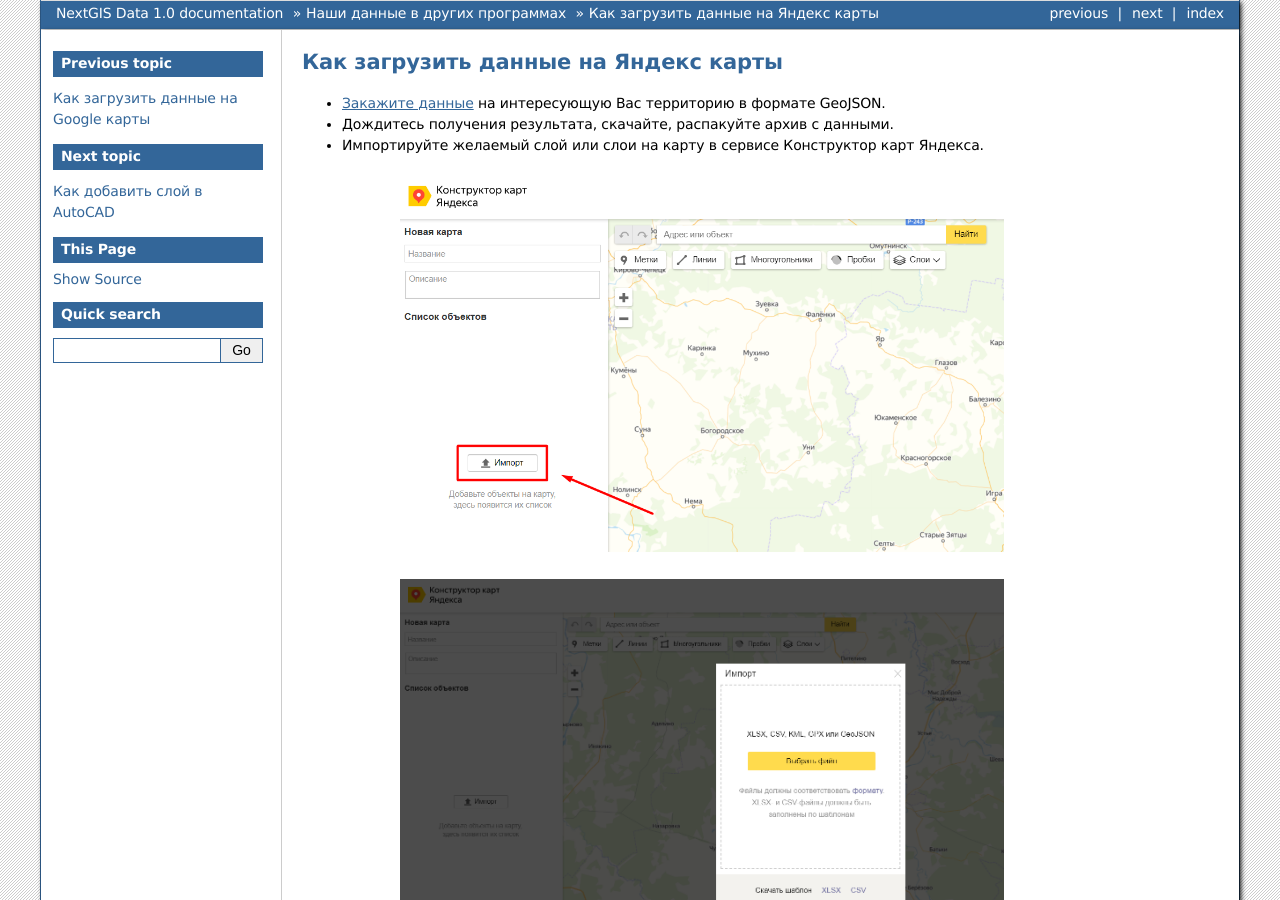
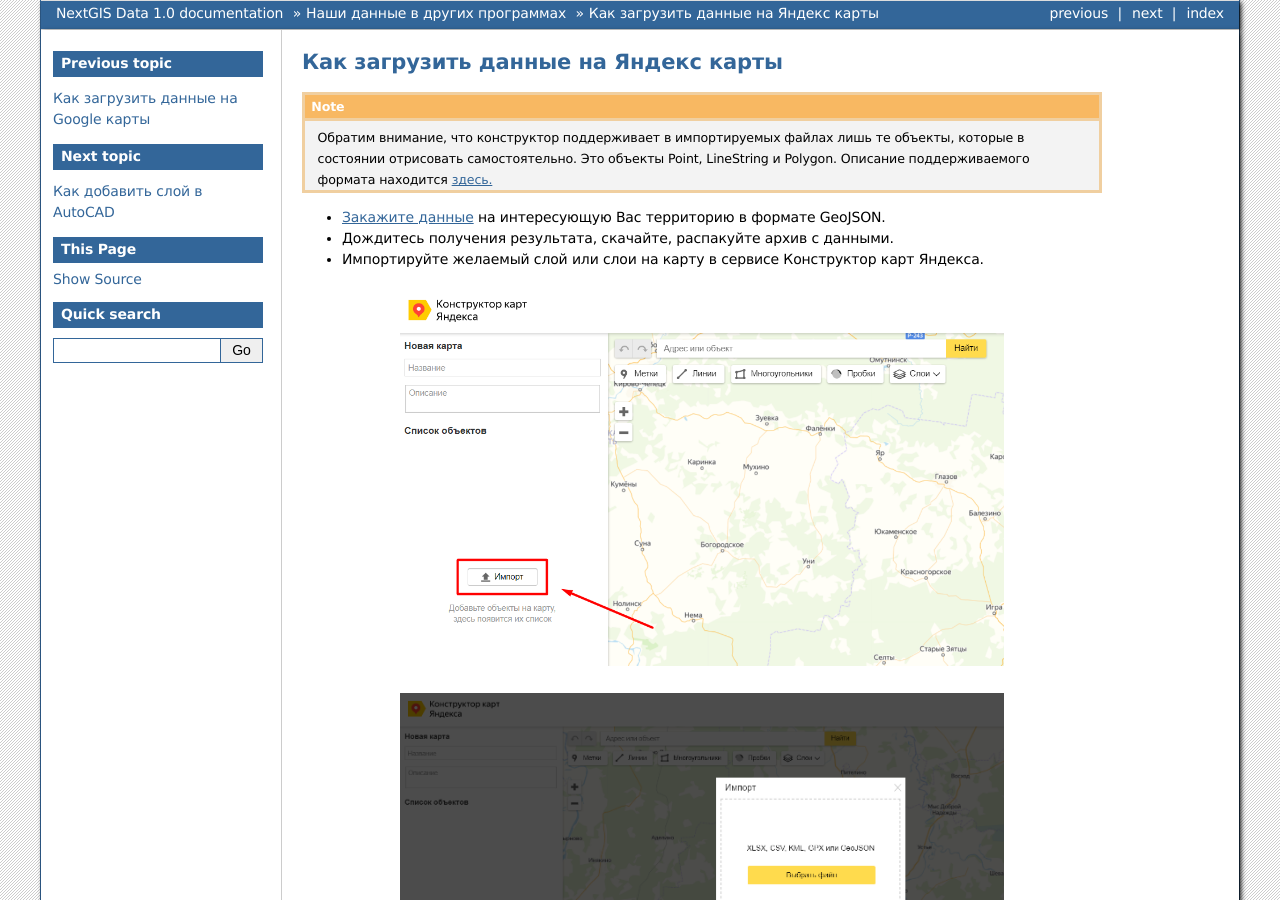
Before and after one commit to nextgis/docs_data, a Sphinx documentation site: the page built from source/yandex_const.rst, in a window 1280 px wide and 900 px high. Built offline with Sphinx 7.4.7, drawn with Linux system fonts in a browser that asks for light colours; formulas are drawn with MathJax 3; pages that are not in the unit, such as notebooks, are missing from menus.

Commit message:
note multigeometry

```diff
--- a/source/yandex_const.rst
+++ b/source/yandex_const.rst
@@ -2,6 +2,11 @@
 
 Как загрузить данные на Яндекс карты
 ===========================
+
+.. note::
+
+   Обратим внимание, что конструктор поддерживает в импортируемых файлах лишь те объекты, которые в состоянии отрисовать самостоятельно.
+   Это объекты Point, LineString и Polygon. Описание поддерживаемого формата находится `здесь. <https://yandex.ru/support/maps-builder/concept/markers_5.html#markers_5__GeoJSON_import>`_
 
 * `Закажите данные <https://data.nextgis.com/ru/>`_ на интересующую Вас территорию в формате GeoJSON.
 * Дождитесь получения результата, скачайте, распакуйте архив с данными.
```
